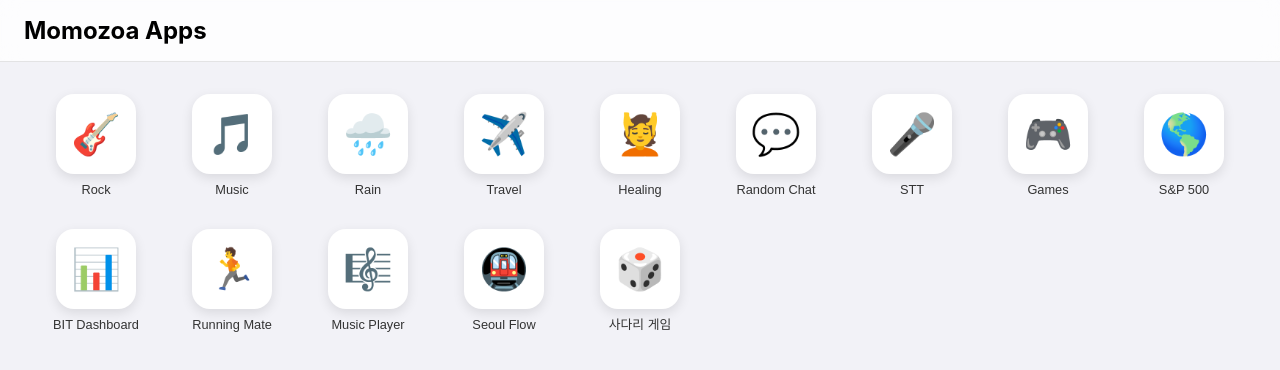
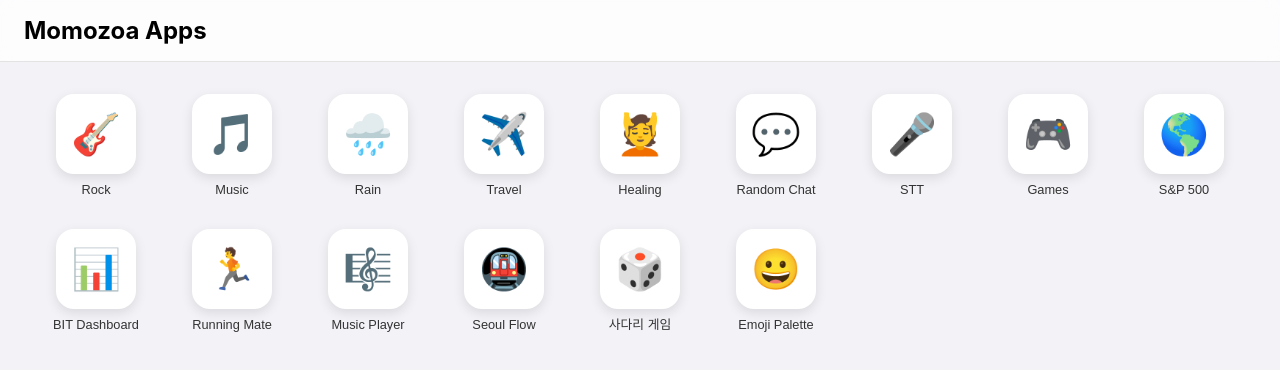
Before and after one commit to momozoa/momozoa.github.io, a plain HTML site: page index.html in a window 1280 px wide. Drawn offline with Linux system fonts and the light colour scheme.

Commit message:
feat: add Emoji Palette button to the app

```diff
--- a/index.html
+++ b/index.html
@@ -167,6 +167,10 @@
       <div class="app-icon">🎲</div>
       <span class="app-name">사다리 게임</span>
     </button>
+    <button class="app-item" onclick="openPopup('emoji-palette/index.html', 1600, 900)">
+      <div class="app-icon">😀</div>
+      <span class="app-name">Emoji Palette</span>
+    </button>
   </main>
 </body>
 
```
